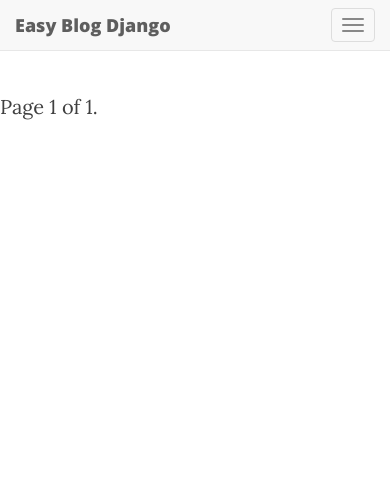
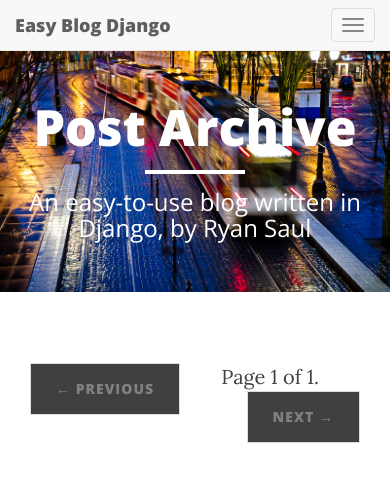
Before and after one commit to giantryansaul/easy_blog_django, a Django app: page /posts/ in a window 390 px wide. Shown: the top 482 px of the page. Run offline with Django 3.2, Linux system fonts and the light colour scheme; data that the repository does not hold is empty; parts of the project's set-up code (start-up, migrations or seed data) failed here and were passed over; some libraries are stand-ins or nearby versions.

Commit message:
factored out pagination template, synced up all list views

```diff
--- /dev/null
+++ b/easy_blog_django/templates/pagination.html
@@ -0,0 +1,23 @@
+<nav>
+    <ul class="pager">
+        <div class="col-lg-8 col-lg-offset-2 col-md-10 col-md-offset-1">
+            <li class="previous {% if page_obj.has_previous == False %}disabled{% endif %}">
+                {% if page_obj.has_previous %}
+                <a href="?page={{ page_obj.previous_page_number }}">
+                {% endif %}
+                <span aria-hidden="true">&larr; previous</span>
+                {% if page_obj.has_previous %}</a>{% endif %}
+            </li>
+            <li class="current">
+            Page {{ page_obj.number }} of {{ page_obj.paginator.num_pages }}.
+            </li>
+            <li class="next {% if page_obj.has_next == False %}disabled{% endif %}">
+                {% if page_obj.has_next %}
+                <a href="?page={{ page_obj.next_page_number }}">
+                {% endif %}
+                <span aria-hidden="true">next &rarr;</span>
+                {% if page_obj.has_next %}</a>{% endif %}
+            </li>
+        </div>
+    </ul>
+</nav>
--- a/easy_blog_django/templates/posts/post_detail.html
+++ b/easy_blog_django/templates/posts/post_detail.html
@@ -13,7 +13,7 @@
                     <div class="site-heading">
                         <h1>{{ post.title }}</h1>
                         <hr class="small">
-                        <span class="subheading">by {{ post.author.name }} on {{ post.created }}</span>
+                        <span class="subheading">{{ post.author.name }}</span>
                     </div>
                 </div>
             </div>
@@ -28,10 +28,11 @@
                     {% if perms.posts.change_post %}
                         <a class="btn btn-primary" href="{% url 'posts:update' post.slug %}">Edit Post</a>
                     {% endif %}
+                    <i>{{ post.created.date }}</i>
                     <p>{{ post.description }}</p>
                     <p></p>
                     {% for tag in post.tags.all %}
-                        <a href="{% url 'tags:detail' tag.slug %}">{{ tag.name }} </a>
+                        <b><a href="{% url 'tags:detail' tag.slug %}">{{ tag.name }} </a></b>
                     {% endfor %}
                 </div>
             </div>
--- a/easy_blog_django/templates/posts/post_list.html
+++ b/easy_blog_django/templates/posts/post_list.html
@@ -4,39 +4,41 @@
 
 {% block content %}
 
-<div class="container">
+    <!-- Page Header -->
+    <!-- Set your background image for this header on the line below. -->
+    <header class="intro-header" style="background-image: url('{% static 'images/max_train.jpg' %}')">
+        <div class="container">
+            <div class="row">
+                <div class="col-lg-8 col-lg-offset-2 col-md-10 col-md-offset-1">
+                    <div class="site-heading">
+                        <h1>Post Archive</h1>
+                        <hr class="small">
+                        <span class="subheading">An easy-to-use blog written in Django, by Ryan Saul</span>
+                    </div>
+                </div>
+            </div>
+        </div>
+    </header>
 
-    {% if perms.posts.change_post %}
-    <a class="btn btn-primary" href="{% url 'posts:add' %}">Create Post</a>
-    {% endif %}
+     <div class="container">
+        <div class="row">
+            <div class="col-lg-8 col-lg-offset-2 col-md-10 col-md-offset-1">
+                {% for post in post_list %}
+                    <a href="{% url 'posts:detail' post.slug %}">
+                        <div class="col-md-8">
+                            <h4>{{ post.title }}</h4>
+                        </div>
+                        <div class="col-md-4">
+                            <i>{{ post.created.date }}</i>
+                        </div>
+                    </a>
+                {% endfor %}
 
-    <h2>Posts</h2>
+            </div>
 
-    <div class="list-group">
-        {% for post in post_list %}
-          <a href="{% url 'posts:detail' post.slug %}" class="list-group-item">
-            <h4 class="list-group-item-heading">{{ post.title }}</h4>
-          </a>
-        {% endfor %}
-
+        </div>
+         {% include "pagination.html" %}
     </div>
 
-</div>
-
-<div class="pagination">
-    <span class="step-links">
-        {% if page_obj.has_previous %}
-            <a href="?page={{ page_obj.previous_page_number }}">previous</a>
-        {% endif %}
-
-        <span class="current">
-            Page {{ page_obj.number }} of {{ page_obj.paginator.num_pages }}.
-        </span>
-
-        {% if page_obj.has_next %}
-            <a href="?page={{ page_obj.next_page_number }}">next</a>
-        {% endif %}
-    </span>
-</div>
 
 {% endblock content %}
```
Also changed, not shown: easy_blog_django/templates/pages/home.html (+2 -22 lines), easy_blog_django/templates/tags/tag_detail.html (+28 -9 lines), easy_blog_django/templates/tags/tag_list.html (+26 -11 lines).
